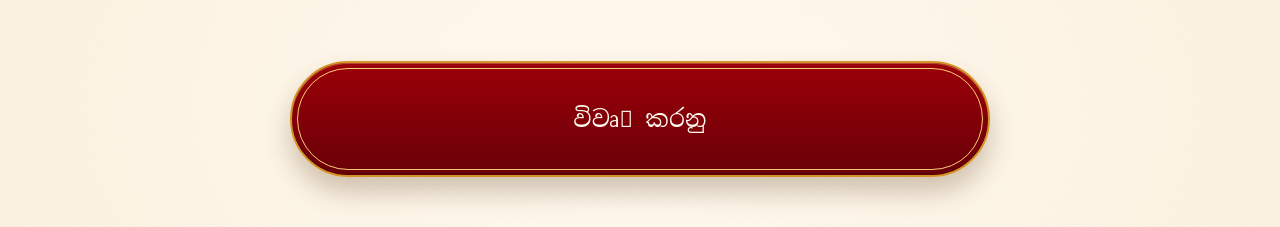
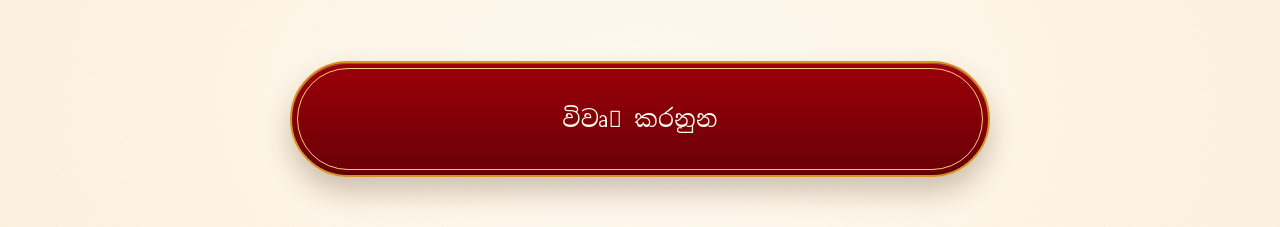
Before and after one commit to Rashminavo/meghana_wes_invitation, a Next.js app in the folder ves-mangalya-invitation/: page / in a window 1280 px wide. Shown: the part 281-508 px from the top of the page. Built offline with nearby package versions, Linux system fonts and the light colour scheme.

Commit message:
Fix invitation button text typo in Sinhala

```diff
--- a/ves-mangalya-invitation/pages/index.js
+++ b/ves-mangalya-invitation/pages/index.js
@@ -43,7 +43,7 @@ export default function Home() {
         onClick={openInvitation}
         disabled={isOpening}
       >
-        විවෘ૔ කරනු
+        විවෘ૔ කරනුන
       </button>
 
       <style jsx>{`
```
